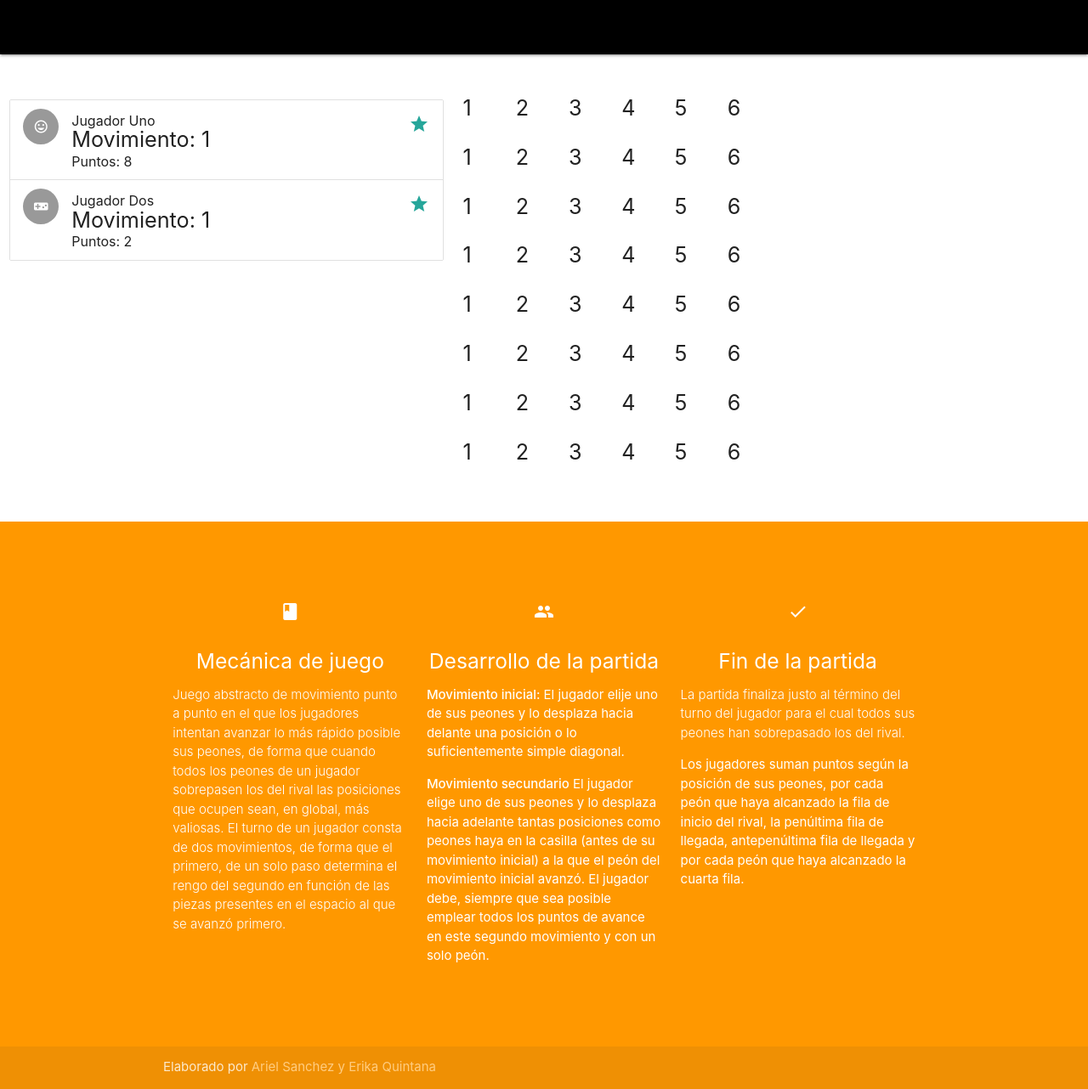
After one commit to erikaquintanaa/LinjaGame, a Django app: page /init-game/ in a window 1280 px wide. The commit adds this page. Shown: the whole page at 85% size. Run offline with Django 3.2, Linux system fonts and the light colour scheme.

Commit message:
:lipstick: Trabajando en estilos del juego

```diff
--- a/LinjaGame/LinjaGame/settings.py
+++ b/LinjaGame/LinjaGame/settings.py
@@ -37,7 +37,8 @@ INSTALLED_APPS = [
     'django.contrib.sessions',
     'django.contrib.messages',
     'django.contrib.staticfiles',
-    'linjaengine'
+    'linjaengine',
+    'materializecssform'
 ]
 
 MIDDLEWARE = [
--- a/LinjaGame/LinjaGame/urls.py
+++ b/LinjaGame/LinjaGame/urls.py
@@ -18,5 +18,8 @@ from django.urls import path
 from linjaengine import views
 
 urlpatterns = [
-    path('linja-game/', views.index),
+    path('', views.layout),
+    path('linja-game/', views.layout),
+    path('init-game/', views.init_game),
+
 ]
--- a/LinjaGame/linjaengine/static/css/styles.css
+++ /dev/null
@@ -1,4 +0,0 @@
-body {
-    font-family: Verdana, Geneva, Tahoma, sans-serif;
-    background-color: aquamarine;
-}
--- a/LinjaGame/linjaengine/templates/index.html
+++ /dev/null
@@ -1,3 +0,0 @@
-{% extends 'layout.html'%} {% block content %}
-<h1> Hola mundo desde plantilla index bloque</h1>
-{%endblock%}
--- /dev/null
+++ b/LinjaGame/linjaengine/templates/init-game.html
@@ -0,0 +1,94 @@
+{% extends 'layout.html' %}{%block initgame%}
+<br>
+<div class="row">
+    <div class="col s7 push-s5">
+        <span class="flow-text">
+            <div class="row">
+                <div class="col s1">1</div>
+                <div class="col s1">2</div>
+                <div class="col s1">3</div>
+                <div class="col s1">4</div>
+                <div class="col s1">5</div>
+                <div class="col s1">6</div>
+            </div>
+            <div class="row">
+                <div class="col s1">1</div>
+                <div class="col s1">2</div>
+                <div class="col s1">3</div>
+                <div class="col s1">4</div>
+                <div class="col s1">5</div>
+                <div class="col s1">6</div>
+            </div>
+            <div class="row">
+                <div class="col s1">1</div>
+                <div class="col s1">2</div>
+                <div class="col s1">3</div>
+                <div class="col s1">4</div>
+                <div class="col s1">5</div>
+                <div class="col s1">6</div>
+            </div>
+            <div class="row">
+                <div class="col s1">1</div>
+                <div class="col s1">2</div>
+                <div class="col s1">3</div>
+                <div class="col s1">4</div>
+                <div class="col s1">5</div>
+                <div class="col s1">6</div>
+            </div>
+            <div class="row">
+                <div class="col s1">1</div>
+                <div class="col s1">2</div>
+                <div class="col s1">3</div>
+                <div class="col s1">4</div>
+                <div class="col s1">5</div>
+                <div class="col s1">6</div>
+            </div>
+            <div class="row">
+                <div class="col s1">1</div>
+                <div class="col s1">2</div>
+                <div class="col s1">3</div>
+                <div class="col s1">4</div>
+                <div class="col s1">5</div>
+                <div class="col s1">6</div>
+            </div>
+            <div class="row">
+                <div class="col s1">1</div>
+                <div class="col s1">2</div>
+                <div class="col s1">3</div>
+                <div class="col s1">4</div>
+                <div class="col s1">5</div>
+                <div class="col s1">6</div>
+            </div>
+            <div class="row">
+                <div class="col s1">1</div>
+                <div class="col s1">2</div>
+                <div class="col s1">3</div>
+                <div class="col s1">4</div>
+                <div class="col s1">5</div>
+                <div class="col s1">6</div>
+            </div>
+        </span>
+    </div>
+    <div class="col s5 pull-s7">
+        <span class="flow-text">
+            <ul class="collection">
+                <li class="collection-item avatar">
+                    <i class="material-icons circle">mood</i>
+                    <span class="title">Jugador Uno</span>
+        <p>Movimiento: 1</p>
+        <span class="title">Puntos: 8</span>
+
+        <a href="#!" class="secondary-content"><i class="material-icons">grade</i></a>
+        </li>
+        <li class="collection-item avatar">
+            <i class="material-icons circle">videogame_asset</i>
+            <span class="title">Jugador Dos</span>
+            <p>Movimiento: 1</p>
+            <span class="title">Puntos: 2</span>
+            <a href="#!" class="secondary-content"><i class="material-icons">grade</i></a>
+        </li>
+        </ul>
+        </span>
+    </div>
+</div>
+<br>{%endblock%}
--- a/LinjaGame/linjaengine/templates/layout.html
+++ b/LinjaGame/linjaengine/templates/layout.html
@@ -5,15 +5,76 @@
 <head>
     <meta charset="utf-8">
     <title>Juego LINJA</title>
-    <link rel="stylesheet" type="text/css" href="{% static 'css/styles.css' %}">
+    <link rel="stylesheet" type="text/css" href="{% static 'css/styles.css' %}"> {% block css %}
+    <link href="https://fonts.googleapis.com/icon?family=Material+Icons" rel="stylesheet">
+    <link rel="stylesheet" href="https://cdnjs.cloudflare.com/ajax/libs/materialize/1.0.0-rc.1/css/materialize.min.css" integrity="sha256-qj3p6P1fJIV+Ndv7RW1ovZI2UhOuboj9GcODzcNFIN8=" crossorigin="anonymous" /> {% endblock css %}
 </head>
 
 <body>
-    <div id='content'>
-        <h2>Mostrando content</h2>
-        {%block content%} {%endblock%}
+    <nav class="black lighten-1" role="navigation">
+        <div class="nav-wrapper container">
+            <a id="logo-container" href="#" class="brand-logo"></a>
+            <a href="#" data-target="nav-mobile" class="sidenav-trigger"><i class="material-icons">menu</i></a>
+        </div>
+    </nav>
+    <div id="main">
+        {% block main %}{%endblock%}
+    </div>
+    <br>
+    <div id="initgame" class="">
+        {% block initgame %}{%endblock%}
+    </div>
+    <footer class="page-footer orange">
+        <div class="container">
+            <div class="section">
+                <!--   Icon Section   -->
+                <div class="row">
+                    <div class="col s12 m4">
+                        <div class="icon-block">
+                            <h2 class="center light-black-text"><i class="material-icons">class</i></h2>
+                            <h5 class="center">Mecánica de juego</h5>
 
-    </div>
+                            <p class="light">Juego abstracto de movimiento punto a punto en el que los jugadores intentan avanzar lo más rápido posible sus peones, de forma que cuando todos los peones de un jugador sobrepasen los del rival las posiciones que ocupen sean,
+                                en global, más valiosas. El turno de un jugador consta de dos movimientos, de forma que el primero, de un solo paso determina el rengo del segundo en función de las piezas presentes en el espacio al que se avanzó primero.</p>
+                        </div>
+                    </div>
+
+                    <div class="col s12 m4">
+                        <div class="icon-block">
+                            <h2 class="center light-black-text"><i class="material-icons">group</i></h2>
+                            <h5 class="center">Desarrollo de la partida</h5>
+                            <p>
+                                <strong>Movimiento inicial: </strong> El jugador elije uno de sus peones y lo desplaza hacia delante una posición o lo suficientemente simple diagonal.
+                            </p>
+                            <p>
+                                <strong>Movimiento secundario </strong> El jugador elige uno de sus peones y lo desplaza hacia adelante tantas posiciones como peones haya en la casilla (antes de su movimiento inicial) a la que el peón del movimiento inicial
+                                avanzó. El jugador debe, siempre que sea posible emplear todos los puntos de avance en este segundo movimiento y con un solo peón.
+                            </p>
+                        </div>
+
+                    </div>
+
+                    <div class="col s12 m4">
+                        <div class="icon-block">
+                            <h2 class="center light-black-text"><i class="material-icons">check</i></h2>
+                            <h5 class="center">Fin de la partida</h5>
+                            <p class="light">La partida finaliza justo al término del turno del jugador para el cual todos sus peones han sobrepasado los del rival.</p>
+                            <p>Los jugadores suman puntos según la posición de sus peones, por cada peón que haya alcanzado la fila de inicio del rival, la penúltima fila de llegada, antepenúltima fila de llegada y por cada peón que haya alcanzado la cuarta
+                                fila.
+                            </p>
+                        </div>
+                    </div>
+                </div>
+
+            </div>
+            <br><br>
+        </div>
+        <div class="footer-copyright">
+            <div class="container">
+                Elaborado por <a class="orange-text text-lighten-3" href="http://materializecss.com">Ariel Sanchez y Erika Quintana</a>
+            </div>
+        </div>
+    </footer>
 </body>
 
 </html>
--- a/LinjaGame/linjaengine/views.py
+++ b/LinjaGame/linjaengine/views.py
@@ -2,6 +2,9 @@ from django.shortcuts import render,HttpResponse
 
 # Create your views here.
 
-def index (request):
+def layout (request):
     print('inicio')
-    return render(request,'index.html')
+    return render(request,'main.html')
+
+def init_game (request):
+    return render(request,'init-game.html')
```
Also changed, not shown: LinjaGame/linjaengine/templates/main.html (added, +15 -0 lines).
